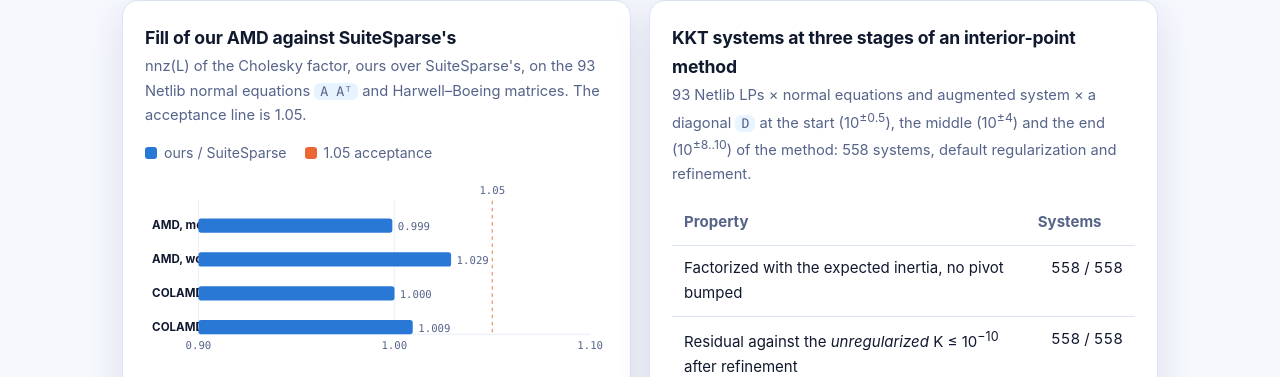
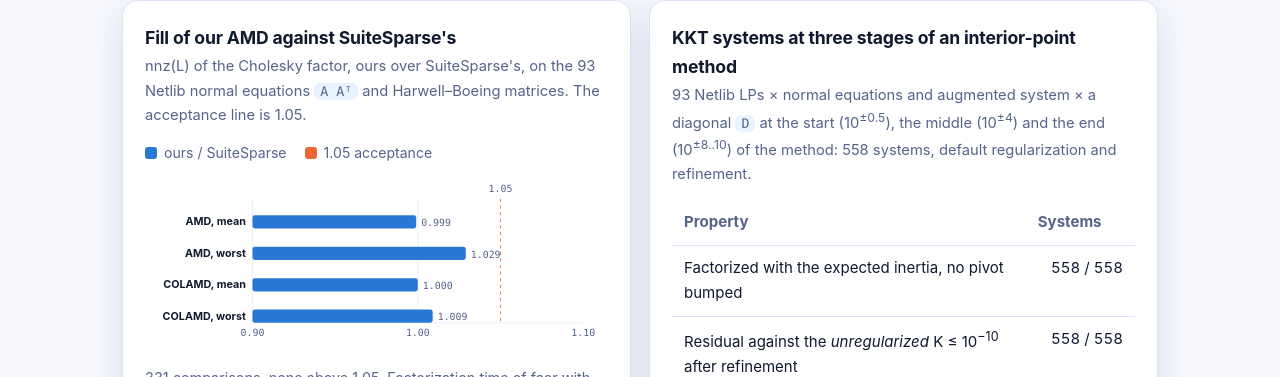
Before and after one commit to StrategicProjects/xingo-sparse, a plain HTML site: page site/index.html in a window 1280 px wide. Shown: the part 1868-2245 px from the top of the page. Drawn offline with Linux system fonts and the light colour scheme.

Commit message:
sparse: site — gráfico do fill com margem à esquerda e rótulos alinhados à direita, encostados no eixo (cortavam sob as barras)
Co-Authored-By: Claude Fable 5.1 <noreply@anthropic.com>

```diff
--- a/site/index.html
+++ b/site/index.html
@@ -243,28 +243,28 @@ refinement: 2 GMRES step(s), residual <span class="c-ok">1.5e-16</span> (recompu
           <h3>Fill of our AMD against SuiteSparse's</h3>
           <p class="cap">nnz(L) of the Cholesky factor, ours over SuiteSparse's, on the 93 Netlib normal equations <code>A Aᵀ</code> and Harwell–Boeing matrices. The acceptance line is 1.05.</p>
           <div class="legend"><span><i class="key k1"></i>ours / SuiteSparse</span><span><i class="key k2"></i>1.05 acceptance</span></div>
-          <svg viewBox="0 0 520 220" role="img" aria-label="Bar summary: geometric mean 0.999, worst case 1.029, acceptance 1.05, over 331 comparisons.">
-            <line x1="60" y1="30" x2="60" y2="180" stroke="var(--grid)"/>
-            <line x1="60" y1="180" x2="500" y2="180" stroke="var(--grid)"/>
-            <!-- scale: ratio 0.90 → x=60, 1.10 → x=500 -->
-            <line x1="390" y1="30" x2="390" y2="180" stroke="var(--fill)" stroke-dasharray="4 4"/>
-            <text x="390" y="22" text-anchor="middle" class="m">1.05</text>
-            <text x="280" y="196" text-anchor="middle" class="m">1.00</text>
-            <text x="60" y="196" text-anchor="middle" class="m">0.90</text>
-            <text x="500" y="196" text-anchor="middle" class="m">1.10</text>
-            <line x1="280" y1="30" x2="280" y2="180" stroke="var(--grid)"/>
-            <text x="8" y="62" class="t">AMD, mean</text>
-            <rect x="60" y="50" width="217.8" height="16" rx="3" fill="var(--cell)"/>
-            <text x="284" y="63" class="m">0.999</text>
-            <text x="8" y="100" class="t">AMD, worst</text>
-            <rect x="60" y="88" width="283.8" height="16" rx="3" fill="var(--cell)"/>
-            <text x="350" y="101" class="m">1.029</text>
-            <text x="8" y="138" class="t">COLAMD, mean</text>
-            <rect x="60" y="126" width="220.2" height="16" rx="3" fill="var(--cell)"/>
-            <text x="286" y="139" class="m">1.000</text>
-            <text x="8" y="176" class="t">COLAMD, worst</text>
-            <rect x="60" y="164" width="240.7" height="16" rx="3" fill="var(--cell)"/>
-            <text x="307" y="177" class="m">1.009</text>
+          <svg viewBox="0 0 560 220" role="img" aria-label="Bar summary: geometric mean 0.999, worst case 1.029, acceptance 1.05, over 331 comparisons.">
+            <!-- scale: ratio 0.90 → x=130, 1.10 → x=530 (2000 px per unit) -->
+            <line x1="130" y1="30" x2="130" y2="180" stroke="var(--grid)"/>
+            <line x1="130" y1="180" x2="530" y2="180" stroke="var(--grid)"/>
+            <line x1="330" y1="30" x2="330" y2="180" stroke="var(--grid)"/>
+            <line x1="430" y1="30" x2="430" y2="180" stroke="var(--fill)" stroke-dasharray="4 4"/>
+            <text x="430" y="22" text-anchor="middle" class="m">1.05</text>
+            <text x="130" y="196" text-anchor="middle" class="m">0.90</text>
+            <text x="330" y="196" text-anchor="middle" class="m">1.00</text>
+            <text x="530" y="196" text-anchor="middle" class="m">1.10</text>
+            <text x="122" y="62" text-anchor="end" class="t">AMD, mean</text>
+            <rect x="130" y="50" width="198" height="16" rx="3" fill="var(--cell)"/>
+            <text x="334" y="63" class="m">0.999</text>
+            <text x="122" y="100" text-anchor="end" class="t">AMD, worst</text>
+            <rect x="130" y="88" width="258" height="16" rx="3" fill="var(--cell)"/>
+            <text x="394" y="101" class="m">1.029</text>
+            <text x="122" y="138" text-anchor="end" class="t">COLAMD, mean</text>
+            <rect x="130" y="126" width="200" height="16" rx="3" fill="var(--cell)"/>
+            <text x="336" y="139" class="m">1.000</text>
+            <text x="122" y="176" text-anchor="end" class="t">COLAMD, worst</text>
+            <rect x="130" y="164" width="218" height="16" rx="3" fill="var(--cell)"/>
+            <text x="354" y="177" class="m">1.009</text>
           </svg>
           <p class="note">331 comparisons, none above 1.05. Factorization time of faer with our ordering: 0.98× faer's own AMD (geometric mean, ten largest Netlib); ordering time 1.25× faer's.</p>
         </div>
```
